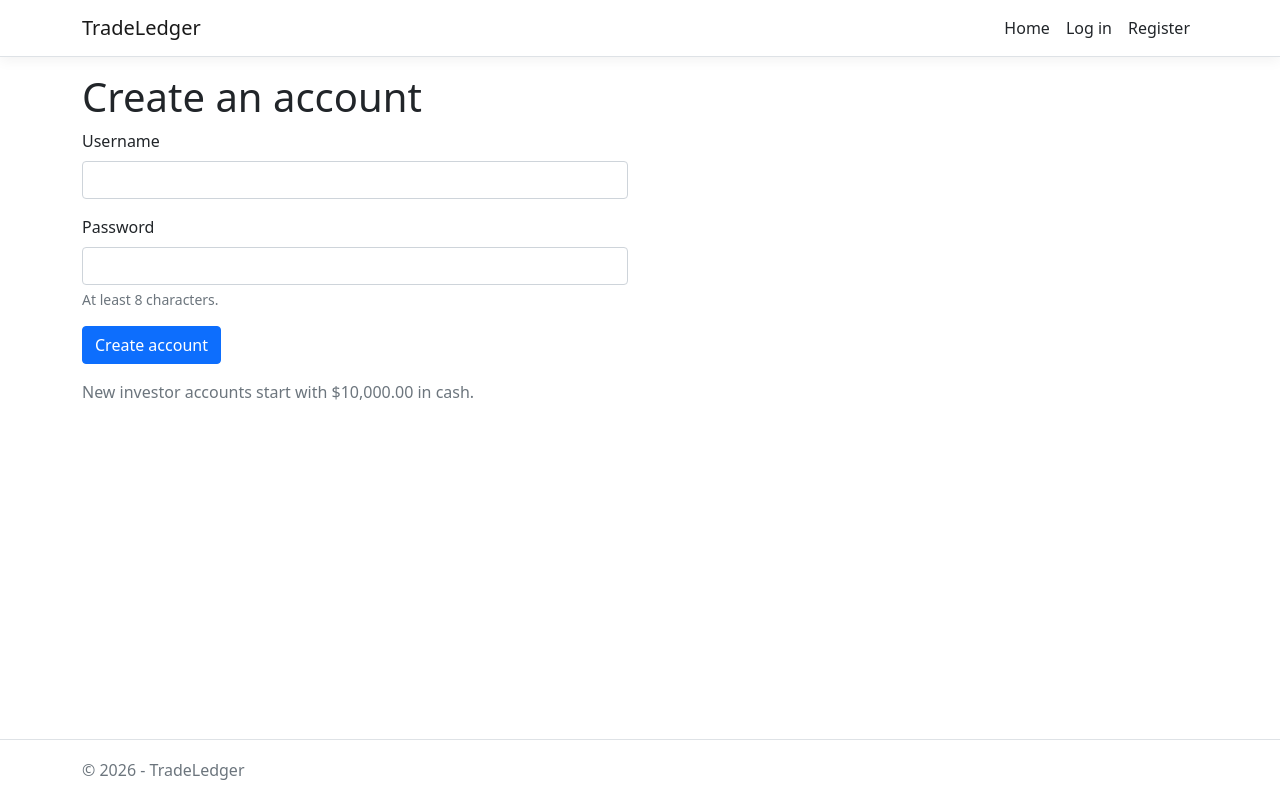
After one commit to edu-tech220/tradeledger, an ASP.NET Core app: page /Account/Register in a window 1280 px wide. The commit adds this page. Run offline with ASP.NET Core 8, Linux system fonts and the light colour scheme; style sheets or scripts are compiled from the project's sources.

Commit message:
feat: add login, register and logout pages
Signs the user into a cookie session carrying their role and the raw
JWT for downstream API calls. Updates the shared layout with
role-aware navigation and a simple TempData-based alert banner.

```diff
--- /dev/null
+++ b/src/TradeLedger.Web/Pages/Account/Logout.cshtml
@@ -0,0 +1,2 @@
+@page
+@model TradeLedger.Web.Pages.Account.LogoutModel
--- /dev/null
+++ b/src/TradeLedger.Web/Pages/Account/Register.cshtml
@@ -0,0 +1,28 @@
+@page
+@model TradeLedger.Web.Pages.Account.RegisterModel
+@{
+    ViewData["Title"] = "Register";
+}
+
+<h1>Create an account</h1>
+
+<div class="row">
+    <div class="col-md-6">
+        <form method="post">
+            <div asp-validation-summary="ModelOnly" class="text-danger"></div>
+            <div class="mb-3">
+                <label asp-for="Username" class="form-label"></label>
+                <input asp-for="Username" class="form-control" autocomplete="username" />
+                <span asp-validation-for="Username" class="text-danger"></span>
+            </div>
+            <div class="mb-3">
+                <label asp-for="Password" class="form-label"></label>
+                <input asp-for="Password" type="password" class="form-control" autocomplete="new-password" />
+                <span asp-validation-for="Password" class="text-danger"></span>
+                <div class="form-text">At least 8 characters.</div>
+            </div>
+            <button type="submit" class="btn btn-primary">Create account</button>
+        </form>
+        <p class="mt-3 text-muted">New investor accounts start with $10,000.00 in cash.</p>
+    </div>
+</div>
--- /dev/null
+++ b/src/TradeLedger.Web/Pages/Account/Register.cshtml.cs
@@ -0,0 +1,64 @@
+using System.ComponentModel.DataAnnotations;
+using System.Security.Claims;
+using Microsoft.AspNetCore.Authentication;
+using Microsoft.AspNetCore.Authentication.Cookies;
+using Microsoft.AspNetCore.Mvc;
+using Microsoft.AspNetCore.Mvc.RazorPages;
+using TradeLedger.Web.Services;
+
+namespace TradeLedger.Web.Pages.Account;
+
+public class RegisterModel(TradeLedgerApiClient apiClient) : PageModel
+{
+    [BindProperty]
+    [Required, StringLength(64, MinimumLength = 3)]
+    public string Username { get; set; } = string.Empty;
+
+    [BindProperty]
+    [Required, StringLength(128, MinimumLength = 8)]
+    public string Password { get; set; } = string.Empty;
+
+    public void OnGet()
+    {
+    }
+
+    public async Task<IActionResult> OnPostAsync()
+    {
+        if (!ModelState.IsValid)
+            return Page();
+
+        AuthResponse? auth;
+        try
+        {
+            auth = await apiClient.RegisterAsync(Username, Password);
+        }
+        catch (ApiException ex)
+        {
+            ModelState.AddModelError(string.Empty, ex.Message);
+            return Page();
+        }
+
+        if (auth is null)
+        {
+            ModelState.AddModelError(string.Empty, "Could not create the account.");
+            return Page();
+        }
+
+        var claims = new List<Claim>
+        {
+            new(ClaimTypes.Name, auth.Username),
+            new(ClaimTypes.Role, auth.Role),
+            new("accountId", auth.AccountId.ToString()),
+            new(BearerTokenHandler.AccessTokenClaimType, auth.Token),
+        };
+
+        var identity = new ClaimsIdentity(claims, CookieAuthenticationDefaults.AuthenticationScheme);
+        await HttpContext.SignInAsync(CookieAuthenticationDefaults.AuthenticationScheme, new ClaimsPrincipal(identity), new AuthenticationProperties
+        {
+            IsPersistent = true,
+            ExpiresUtc = auth.ExpiresAt,
+        });
+
+        return RedirectToPage("/Dashboard");
+    }
+}
--- a/src/TradeLedger.Web/Pages/Shared/_Layout.cshtml
+++ b/src/TradeLedger.Web/Pages/Shared/_Layout.cshtml
@@ -18,6 +18,49 @@
                         <li class="nav-item">
                             <a class="nav-link text-dark" asp-area="" asp-page="/Index">Home</a>
                         </li>
+                        @if (User.Identity?.IsAuthenticated == true)
+                        {
+                            <li class="nav-item">
+                                <a class="nav-link text-dark" asp-area="" asp-page="/Dashboard">Dashboard</a>
+                            </li>
+                            <li class="nav-item">
+                                <a class="nav-link text-dark" asp-area="" asp-page="/Securities/Index">Securities</a>
+                            </li>
+                            <li class="nav-item">
+                                <a class="nav-link text-dark" asp-area="" asp-page="/Orders/Index">Orders</a>
+                            </li>
+                            <li class="nav-item">
+                                <a class="nav-link text-dark" asp-area="" asp-page="/Trades/Index">Trades</a>
+                            </li>
+                            @if (User.IsInRole("Admin"))
+                            {
+                                <li class="nav-item">
+                                    <a class="nav-link text-dark" asp-area="" asp-page="/Admin/Accounts">Admin</a>
+                                </li>
+                            }
+                        }
+                    </ul>
+                    <ul class="navbar-nav">
+                        @if (User.Identity?.IsAuthenticated == true)
+                        {
+                            <li class="nav-item">
+                                <span class="nav-link text-muted">@User.Identity!.Name (@(User.IsInRole("Admin") ? "Admin" : "Investor"))</span>
+                            </li>
+                            <li class="nav-item">
+                                <form method="post" asp-page="/Account/Logout">
+                                    <button type="submit" class="btn btn-link nav-link">Log out</button>
+                                </form>
+                            </li>
+                        }
+                        else
+                        {
+                            <li class="nav-item">
+                                <a class="nav-link text-dark" asp-area="" asp-page="/Account/Login">Log in</a>
+                            </li>
+                            <li class="nav-item">
+                                <a class="nav-link text-dark" asp-area="" asp-page="/Account/Register">Register</a>
+                            </li>
+                        }
                     </ul>
                 </div>
             </div>
@@ -25,6 +68,14 @@
     </header>
     <div class="container">
         <main role="main" class="pb-3">
+            @if (TempData["Error"] is string error)
+            {
+                <div class="alert alert-danger">@error</div>
+            }
+            @if (TempData["Success"] is string success)
+            {
+                <div class="alert alert-success">@success</div>
+            }
             @RenderBody()
         </main>
     </div>
```
Also changed, not shown: src/TradeLedger.Web/Pages/Account/Login.cshtml (added, +30 -0 lines), src/TradeLedger.Web/Pages/Account/Login.cshtml.cs (added, +67 -0 lines), src/TradeLedger.Web/Pages/Account/Logout.cshtml.cs (added, +15 -0 lines), src/TradeLedger.Web/Pages/Index.cshtml (+10 -0 lines).
